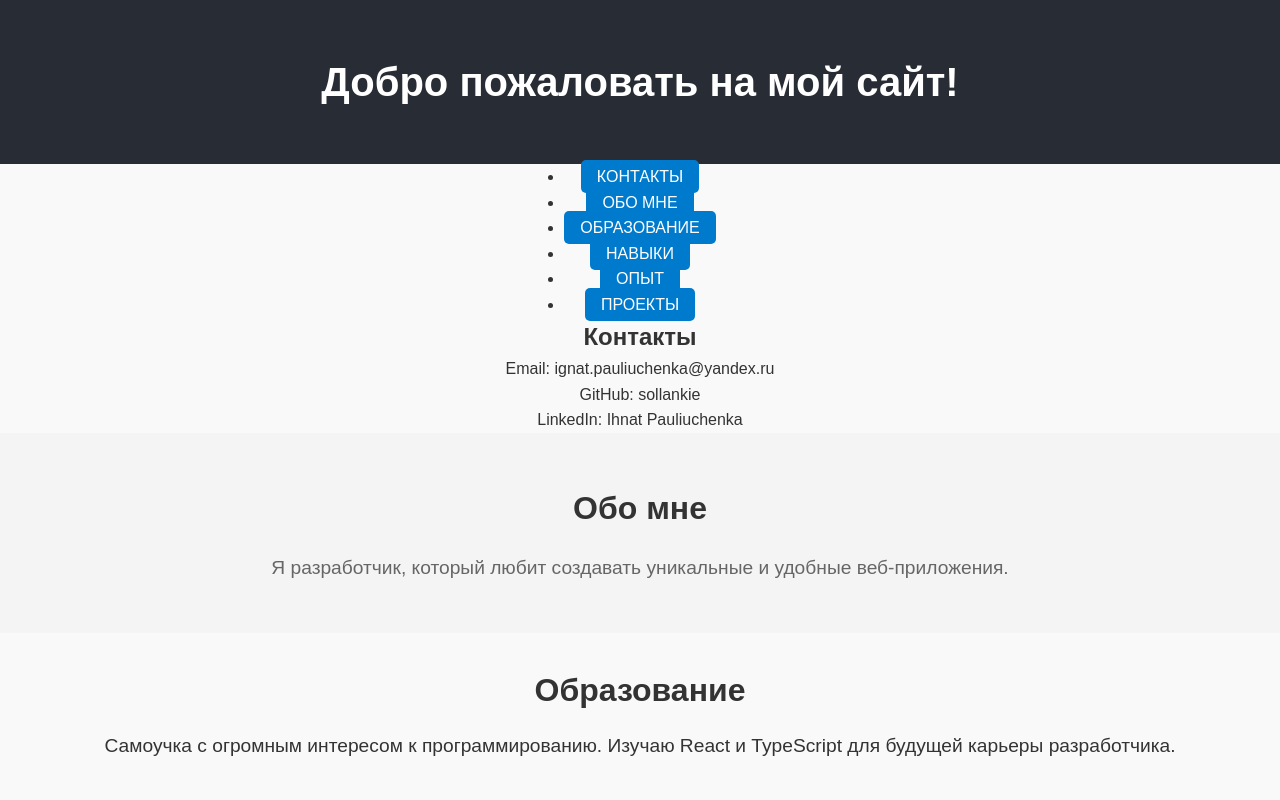
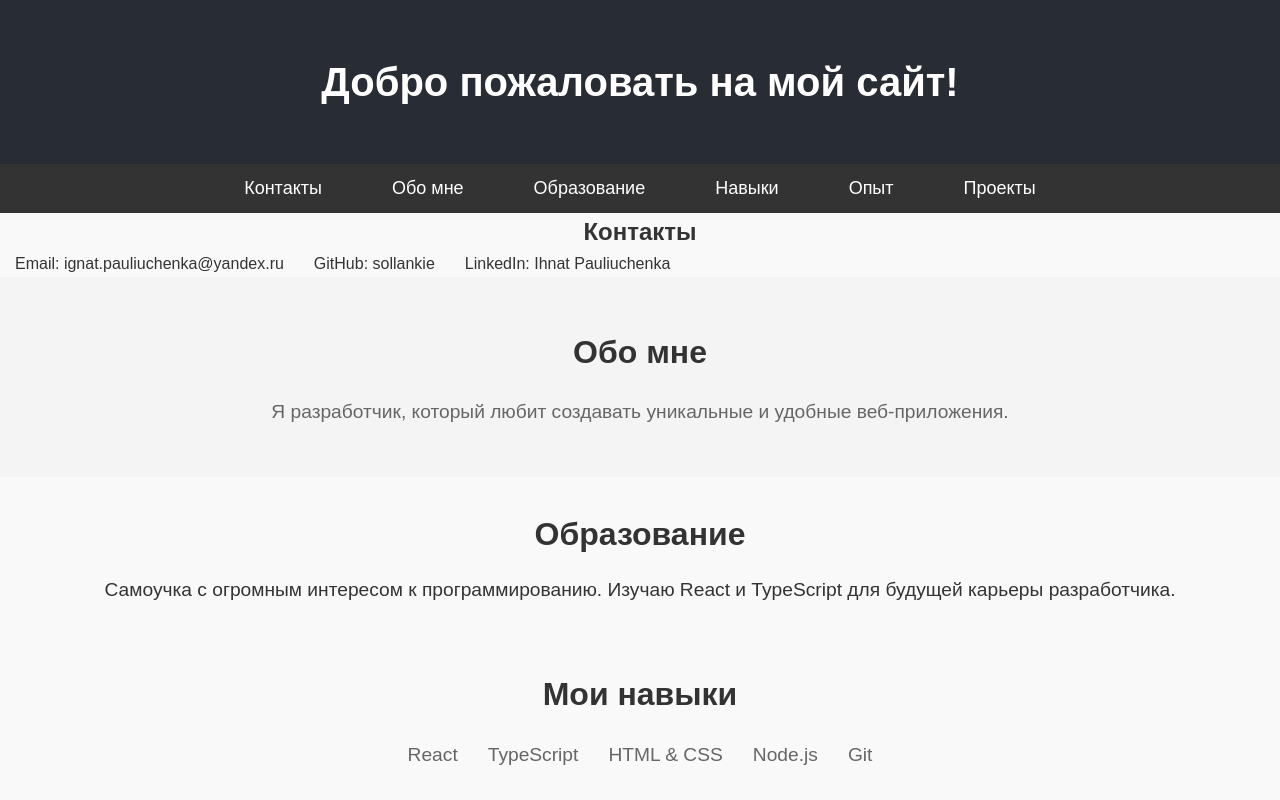
Before and after one commit to sollankie/portfolio-website, a React (Create React App) app: page / in a window 1280 px wide. Shown: the top 800 px of the page. Built offline with nearby package versions, Linux system fonts and the light colour scheme.

Commit message:
Fix horizontal layout for navigation links

```diff
--- a/src/components/Navigation.tsx
+++ b/src/components/Navigation.tsx
@@ -24,8 +24,6 @@ const Navigation: React.FC = () => {
         <li>
           <Link to="projects" smooth={true} duration={500} className={styles.link}>Проекты</Link>
         </li>
-
-
       </ul>
     </nav>
   );
--- a/src/styles/Navigation.module.scss
+++ b/src/styles/Navigation.module.scss
@@ -1,17 +1,32 @@
 .nav {
   display: flex;
   justify-content: center;
-  gap: 1rem;
+  background-color: #333;
+  padding: 10px 0;
+}
+
+ul {
+  display: flex;
+  list-style: none;
+  margin: 0;
+  padding: 0;
+}
+
+li {
+  margin: 0 15px;
 }
 
 .link {
-  padding: 0.5rem 1rem;
-  background-color: #007acc;
+  cursor: pointer;
+  text-decoration: none;
   color: white;
+  font-size: 18px;
+  padding: 10px 20px;
   border-radius: 5px;
-  text-transform: uppercase;
+  transition: background-color 0.3s, transform 0.3s;
 }
 
 .link:hover {
-  background-color: #005f99;
+  background-color: #007bff;
+  transform: scale(1.1);
 }
```
